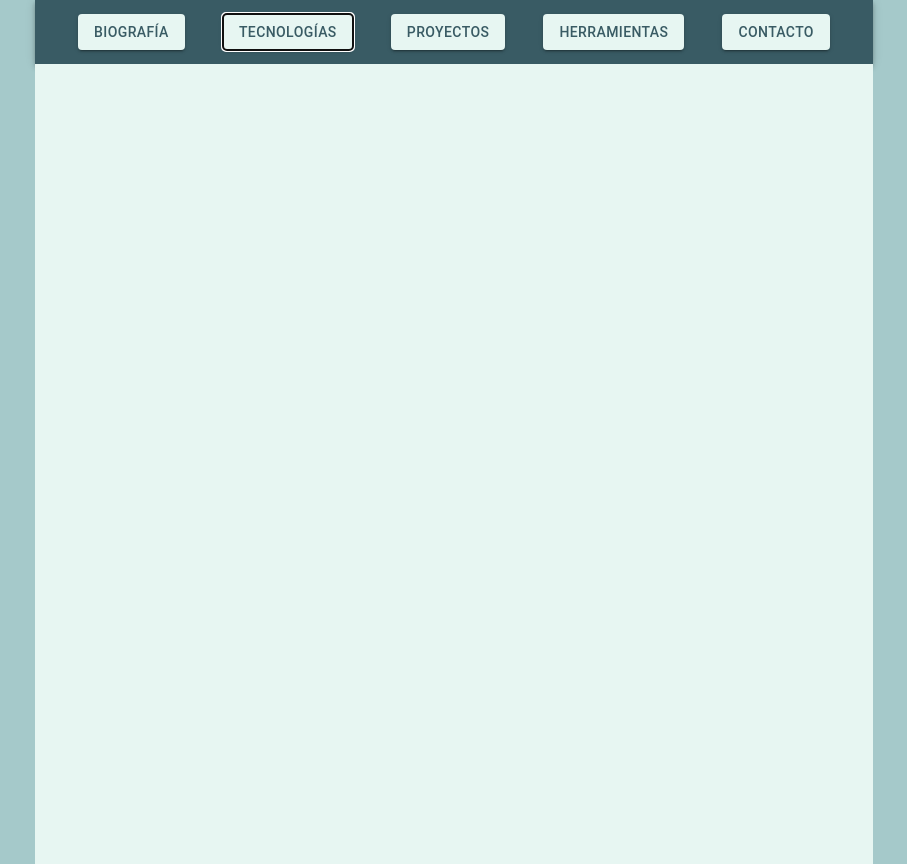
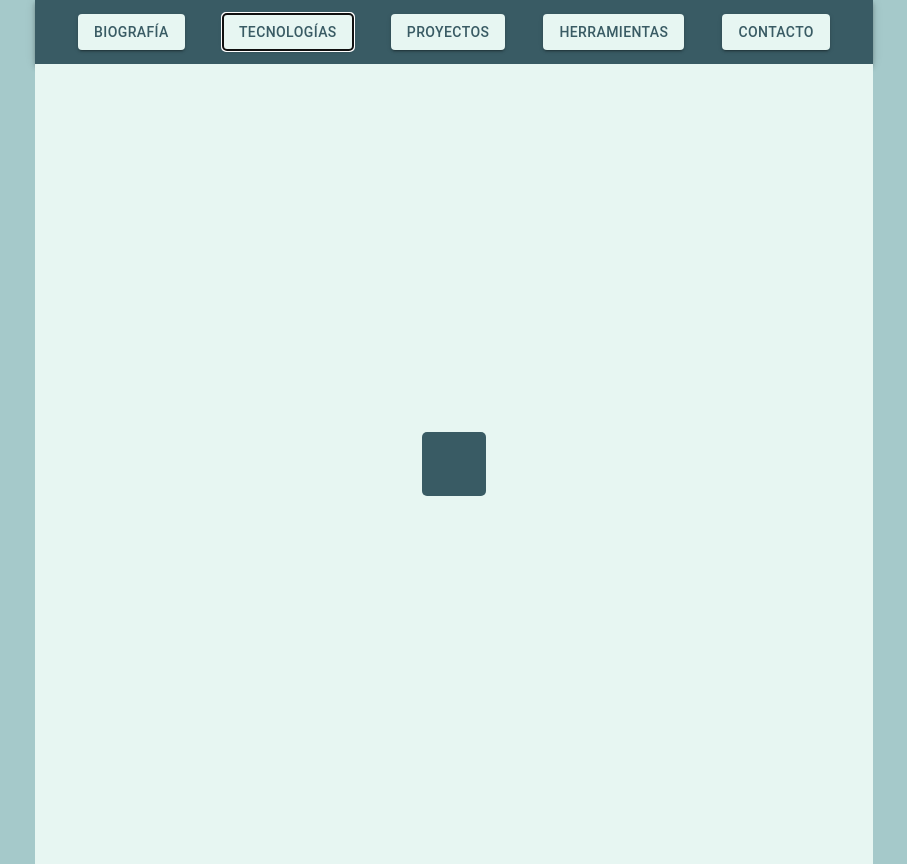
Before and after one commit to Oliver1384/oliverartilesortega, a React (Vite) app in the folder frontend/: page / in a window 1280 px wide. Both pictures are taken after a click on the button "TECNOLOGÍAS". Shown: the whole page, without its empty margins (186-1093 px from the left). Built offline with nearby package versions, Linux system fonts and the light colour scheme.

Commit message:
Fix bug in PageStep enum

```diff
--- a/frontend/src/App.tsx
+++ b/frontend/src/App.tsx
@@ -7,6 +7,7 @@ import { Contact } from './components/Contact'
 import { Projects } from './components/Projects'
 import { Technologies } from './components/Technologies'
 import { Tools } from './components/Tools'
+import { PageState } from './components/types'
 
 const useStyles = makeStyles({
   page: {
@@ -19,14 +20,6 @@ const useStyles = makeStyles({
     backgroundColor: PRIMARY_COLORS.pageBackground
   }
 })
-
-export enum PageState {
-  Biography,
-  Contact,
-  Projects,
-  Technologies,
-  Tools
-}
 
 export const App = () => {
   const classes = useStyles()
--- a/frontend/src/components/Technologies.tsx
+++ b/frontend/src/components/Technologies.tsx
@@ -1,6 +1,22 @@
+import { makeStyles } from '@mui/styles'
+import { PRIMARY_COLORS, TEXT_COLORS } from "../colors"
+
+const useStyles = makeStyles({
+  section: {
+    backgroundColor: PRIMARY_COLORS.section,
+    color: TEXT_COLORS.primary,
+    padding: '2rem',
+    borderRadius: '5px'
+  }
+})
+
 export const Technologies = () => {
-    return (
-        <>
-        </>
-    )
+  const classes = useStyles()
+  return (
+    <>
+      <section className={classes.section}>
+
+      </section>
+    </>
+  )
 }
--- /dev/null
+++ b/frontend/src/components/types.ts
@@ -0,0 +1,7 @@
+export enum PageState {
+  Biography,
+  Contact,
+  Projects,
+  Technologies,
+  Tools
+}
--- a/frontend/src/components/ui/HamburgerMenu.tsx
+++ b/frontend/src/components/ui/HamburgerMenu.tsx
@@ -15,7 +15,7 @@ import {
 } from '@mui/material'
 
 import { PRIMARY_COLORS } from '../../colors'
-import { PageState } from '../../App'
+import { PageState } from '../types'
 
 const useStyles = makeStyles({
   navbar: {
```
